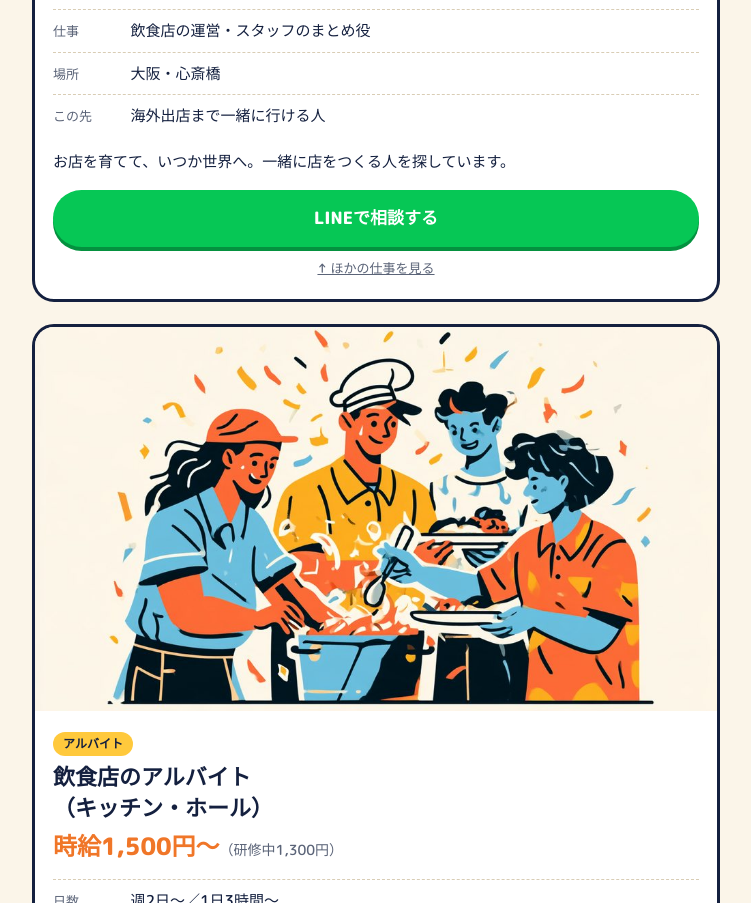
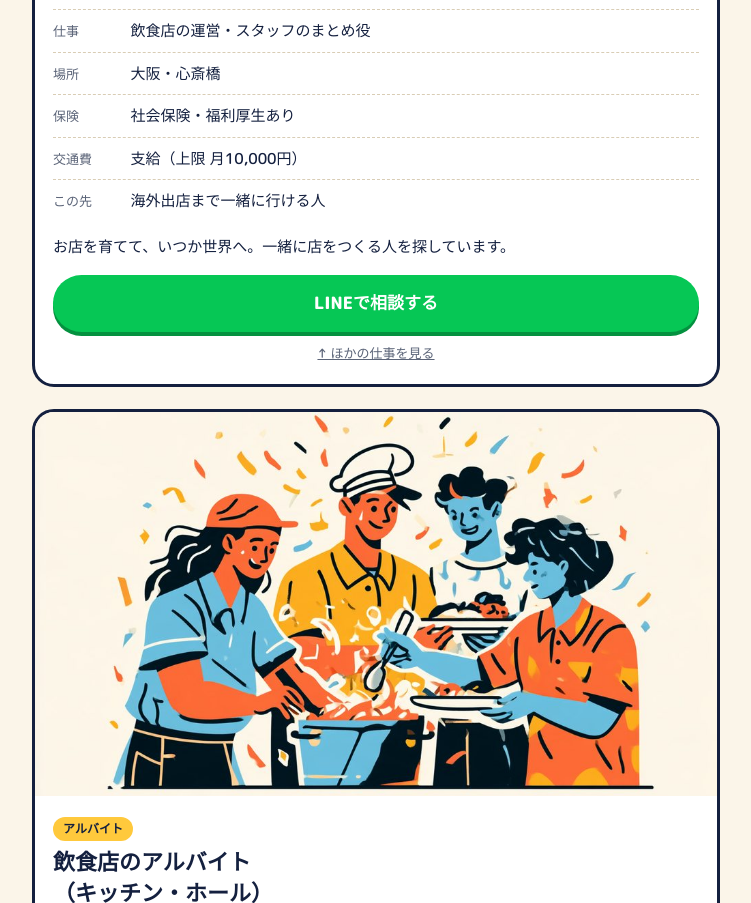
Before and after one commit to takuha/mise-to-sekai, a plain HTML site: page index.html in a window 1280 px wide. Shown: the part 2997-3900 px from the top of the page, without its empty margins (264-1015 px from the left). Drawn offline with Linux system fonts and the light colour scheme.

Commit message:
店長に社会保険・交通費を追記
Co-Authored-By: Claude Opus 5.5 <noreply@anthropic.com>

```diff
--- a/index.html
+++ b/index.html
@@ -116,7 +116,7 @@ const JOBS = [
     msg:"パソコンが苦手でも大丈夫です。いつか1人で仕事をつくりたい人を待っています。" },
   { id:"tencho", img:"img/job_tencho.jpg", tag:"正社員", title:"飲食店の店長",
     pay:"基本給30万円〜<small>＋歩合</small>", short:"基本給30万円〜＋歩合",
-    rows:[["仕事","飲食店の運営・スタッフのまとめ役"],["場所","大阪・心斎橋"],["この先","海外出店まで一緒に行ける人"]],
+    rows:[["仕事","飲食店の運営・スタッフのまとめ役"],["場所","大阪・心斎橋"],["保険","社会保険・福利厚生あり"],["交通費","支給（上限 月10,000円）"],["この先","海外出店まで一緒に行ける人"]],
     msg:"お店を育てて、いつか世界へ。一緒に店をつくる人を探しています。" },
   { id:"baito", img:"img/job_baito.jpg", tag:"アルバイト", title:"飲食店のアルバイト<br>（キッチン・ホール）",
     pay:"時給1,500円〜<small>（研修中1,300円）</small>", short:"時給1,500円〜",
```
